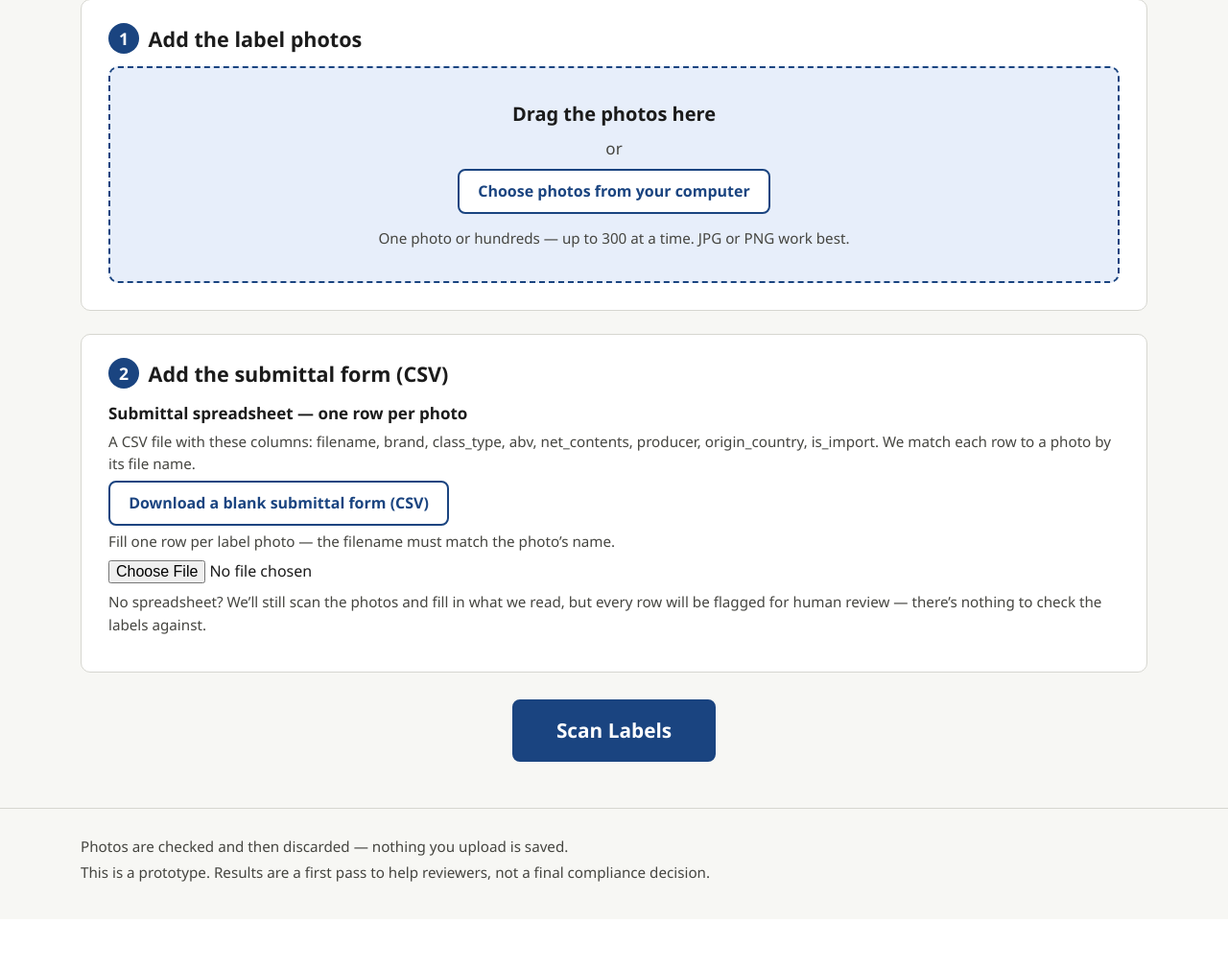
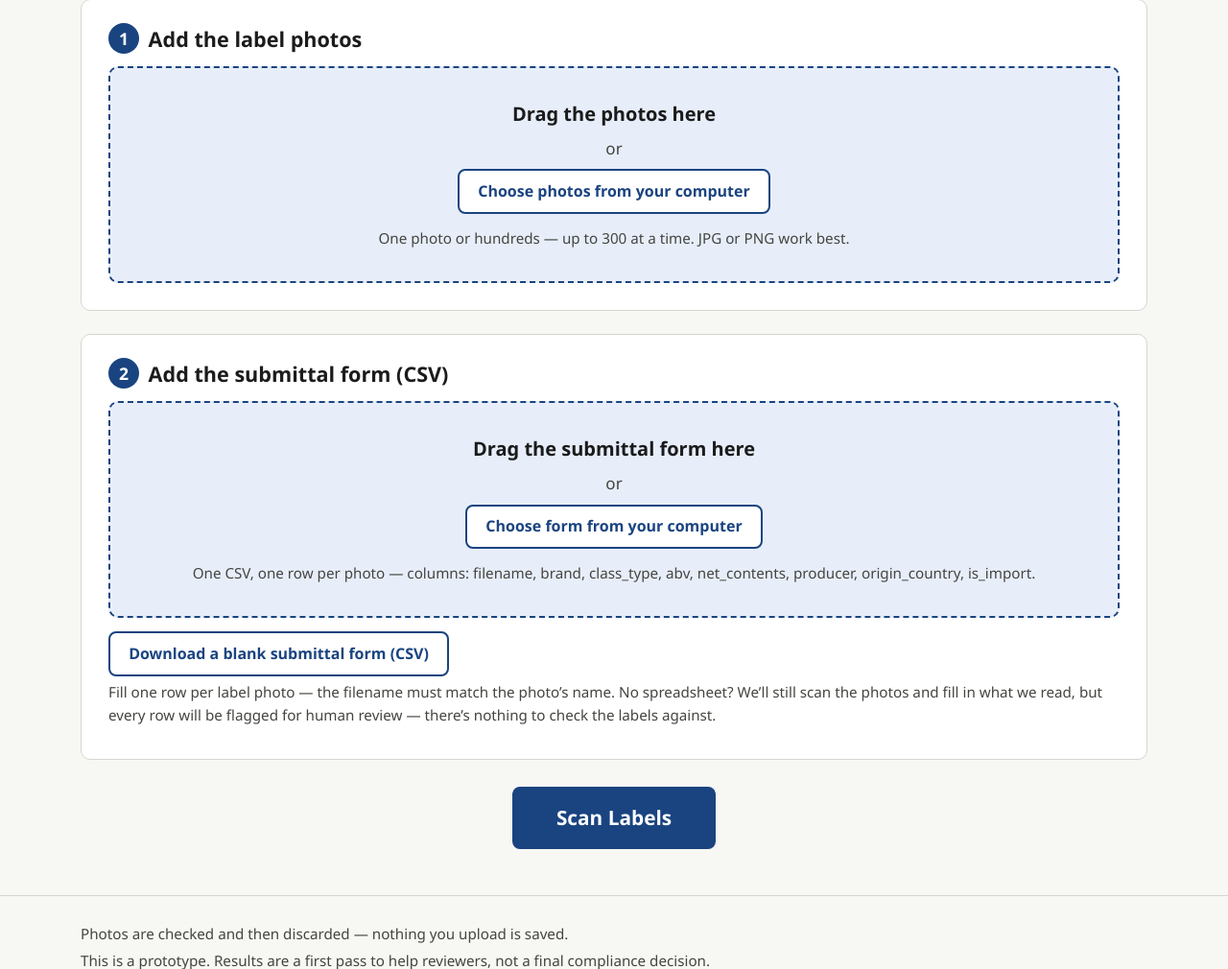
Before and after one commit to rscolling/TTB-Label-Verify, a FastAPI app: page / in a window 1280 px wide. Shown: the part 191-1201 px from the top of the page at 96% size. Before the commit the page ends 1110 px from the top, so only its background shows below. Run offline with FastAPI, Linux system fonts and the light colour scheme; some libraries are stand-ins or nearby versions.

Commit message:
ui: submittal-form step mirrors the photo dropzone (owner feedback)
Step 2 is now a sibling of step 1: dashed drop zone, 'Drag the submittal
form here' / 'Choose form from your computer', drop-a-CSV selects it (non-CSV
or multiple files -> friendly callout), status + clear shown in-zone, template
button and helper compacted below. #csv-input stays the source of truth so
every existing test selector and QA suite holds.

```diff
--- a/app/static/app.js
+++ b/app/static/app.js
@@ -73,6 +73,9 @@
   var dropzoneEmpty = document.getElementById("dropzone-empty");
   var dropzoneSelected = document.getElementById("dropzone-selected");
   var fileSummary = document.getElementById("file-summary");
+  var csvDropzone = document.getElementById("csv-dropzone");
+  var csvDropzoneEmpty = document.getElementById("csv-dropzone-empty");
+  var csvDropzoneSelected = document.getElementById("csv-dropzone-selected");
   var csvInput = document.getElementById("csv-input");
   var csvStatus = document.getElementById("csv-status");
   var csvClear = document.getElementById("csv-clear");
@@ -153,13 +156,13 @@
     fileInput.click();
   });
 
-  /* ---------- submittal CSV selection ---------- */
+  /* ---------- submittal CSV selection (a dropzone, sibling to step 1) ---------- */
 
   function syncCsv() {
     csvFile = (csvInput.files && csvInput.files.length > 0) ? csvInput.files[0] : null;
     var hasCsv = csvFile !== null;
-    csvStatus.hidden = !hasCsv;
-    csvClear.hidden = !hasCsv;
+    csvDropzoneEmpty.hidden = hasCsv;
+    csvDropzoneSelected.hidden = !hasCsv;
     if (hasCsv) {
       csvStatus.textContent = "Using “" + csvFile.name +
         "” — each photo will be checked against its row.";
@@ -178,6 +181,57 @@
     syncCsv();
   });
   syncCsv();
+
+  // Real, keyboard-operable buttons open the picker for the hidden input
+  // (both the empty-state and the "choose a different form" button).
+  Array.prototype.forEach.call(
+    document.querySelectorAll(".csv-choose"),
+    function (button) {
+      button.addEventListener("click", function () { csvInput.click(); });
+    }
+  );
+
+  ["dragenter", "dragover"].forEach(function (name) {
+    csvDropzone.addEventListener(name, function (event) {
+      event.preventDefault();
+      csvDropzone.classList.add("dragover");
+    });
+  });
+
+  ["dragleave", "drop"].forEach(function (name) {
+    csvDropzone.addEventListener(name, function (event) {
+      event.preventDefault();
+      csvDropzone.classList.remove("dragover");
+    });
+  });
+
+  function looksLikeCsv(file) {
+    return /\.csv$/i.test(file.name) || file.type === "text/csv";
+  }
+
+  csvDropzone.addEventListener("drop", function (event) {
+    var files = event.dataTransfer && event.dataTransfer.files;
+    if (!files || files.length === 0) { return; }
+    if (files.length > 1 || !looksLikeCsv(files[0])) {
+      showError("That doesn't look like a CSV file — the submittal form is one " +
+        ".csv file. Drop just the spreadsheet here, or use " +
+        "“Choose form from your computer”.");
+      return;
+    }
+    // The hidden input stays the source of truth: assign the dropped file to
+    // it, then run the same change path as the picker (replace semantics,
+    // worksheet clearing, status line).
+    csvInput.files = files;
+    syncCsv();
+    hideError();
+  });
+
+  // Clicking anywhere else in the CSV dropzone opens the picker (the buttons
+  // inside already have their own jobs; don't double-open).
+  csvDropzone.addEventListener("click", function (event) {
+    if (event.target.closest("button, label") || event.target === csvInput) { return; }
+    csvInput.click();
+  });
 
   /* ---------- status helpers ---------- */
 
--- a/app/static/index.html
+++ b/app/static/index.html
@@ -41,27 +41,33 @@
 
       <section class="card" aria-labelledby="csv-heading">
         <h2 id="csv-heading"><span class="step-num" aria-hidden="true">2</span> Add the submittal form (CSV)</h2>
-        <div class="field">
-          <label for="csv-input">Submittal spreadsheet — one row per photo</label>
-          <p class="field-hint" id="csv-hint">
-            A CSV file with these columns: filename, brand, class_type, abv, net_contents,
-            producer, origin_country, is_import. We match each row to a photo by its file name.
+        <div id="csv-dropzone" class="dropzone">
+          <input type="file" id="csv-input" accept=".csv,text/csv" aria-describedby="csv-hint"
+                 class="visually-hidden">
+          <div id="csv-dropzone-empty">
+            <p class="dropzone-title">Drag the submittal form here</p>
+            <p class="dropzone-or">or</p>
+            <button type="button" class="button button-secondary csv-choose">Choose form from your computer</button>
+            <p class="dropzone-hint" id="csv-hint">
+              One CSV, one row per photo &mdash; columns: filename, brand, class_type,
+              abv, net_contents, producer, origin_country, is_import.
             </p>
+          </div>
+          <div id="csv-dropzone-selected" hidden>
+            <p id="csv-status" class="file-name"></p>
+            <button type="button" class="button button-secondary csv-choose">Choose a different form</button>
+            <button type="button" id="csv-clear" class="button button-secondary">Remove the spreadsheet</button>
+          </div>
+        </div>
         <p class="template-row">
           <button type="button" id="template-download" class="button button-secondary">Download a blank submittal form (CSV)</button>
         </p>
         <p class="field-hint">
           Fill one row per label photo &mdash; the filename must match the photo&rsquo;s name.
-          </p>
-          <input type="file" id="csv-input" accept=".csv,text/csv" aria-describedby="csv-hint">
-          <p id="csv-status" class="field-hint" hidden></p>
-          <button type="button" id="csv-clear" class="button button-secondary" hidden>Remove the spreadsheet</button>
-          <p class="field-hint">
           No spreadsheet? We&rsquo;ll still scan the photos and fill in what we read,
-            but every row will be flagged for human review — there&rsquo;s nothing to
+          but every row will be flagged for human review &mdash; there&rsquo;s nothing to
           check the labels against.
         </p>
-        </div>
       </section>
 
       <div class="submit-row">
--- a/app/static/styles.css
+++ b/app/static/styles.css
@@ -127,15 +127,7 @@ main { padding-top: 2rem; }
 
 .file-name { margin: 0.6rem 0 0.9rem; font-weight: 600; word-break: break-all; }
 
-/* ---------- form fields (submittal CSV slot) ---------- */
-
-.field { margin-bottom: 0.5rem; }
-
-.field label {
-  display: block;
-  font-weight: 600;
-  margin-bottom: 0.25rem;
-}
+/* ---------- submittal CSV slot (a dropzone, sibling to the photo one) ---------- */
 
 .field-hint {
   margin: 0 0 0.35rem;
@@ -143,23 +135,13 @@ main { padding-top: 2rem; }
   font-size: 0.95rem;
 }
 
-#csv-input {
-  font: inherit;
-  font-size: 1rem;
-  margin-bottom: 0.5rem;
-}
+#csv-status { color: var(--accent-dark); }
 
-#csv-input:focus-visible {
-  outline: 3px solid var(--focus);
-  outline-offset: 1px;
-}
+/* Selected state: file summary above, the two buttons side by side. */
+#csv-dropzone-selected .button { margin: 0 0.3rem; }
 
-#csv-status { font-weight: 600; color: var(--accent-dark); }
-
-/* The blank-submittal-form download sits with the CSV slot, quietly. */
-.template-row { margin: 0.35rem 0; }
-
-#csv-clear { margin: 0.25rem 0 0.75rem; }
+/* The blank-submittal-form download sits under the CSV dropzone, quietly. */
+.template-row { margin: 0.9rem 0 0.35rem; }
 
 /* ---------- buttons ---------- */
 
@@ -202,7 +184,8 @@ main { padding-top: 2rem; }
   outline-offset: 2px;
 }
 
-.dropzone:has(#file-input:focus-visible) { outline: 3px solid var(--focus); outline-offset: 2px; }
+.dropzone:has(#file-input:focus-visible),
+.dropzone:has(#csv-input:focus-visible) { outline: 3px solid var(--focus); outline-offset: 2px; }
 
 .submit-row { text-align: center; margin: 1.75rem 0; }
 
```
Also changed, not shown: tests/test_e2e_batch_ui.py (+98 -0 lines), tests/test_ui.py (+23 -5 lines), README.md. Lines whose indentation alone changed are shown as unchanged.
